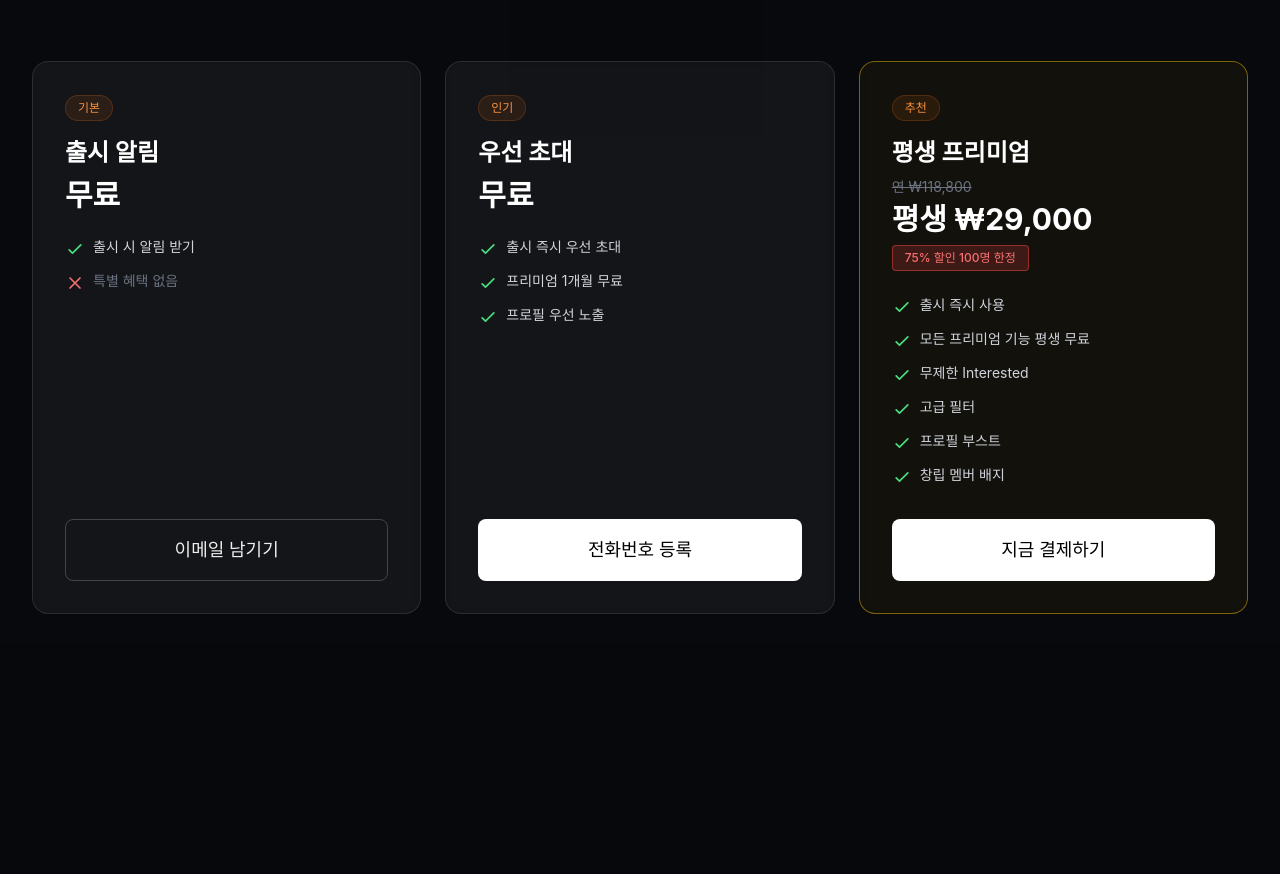
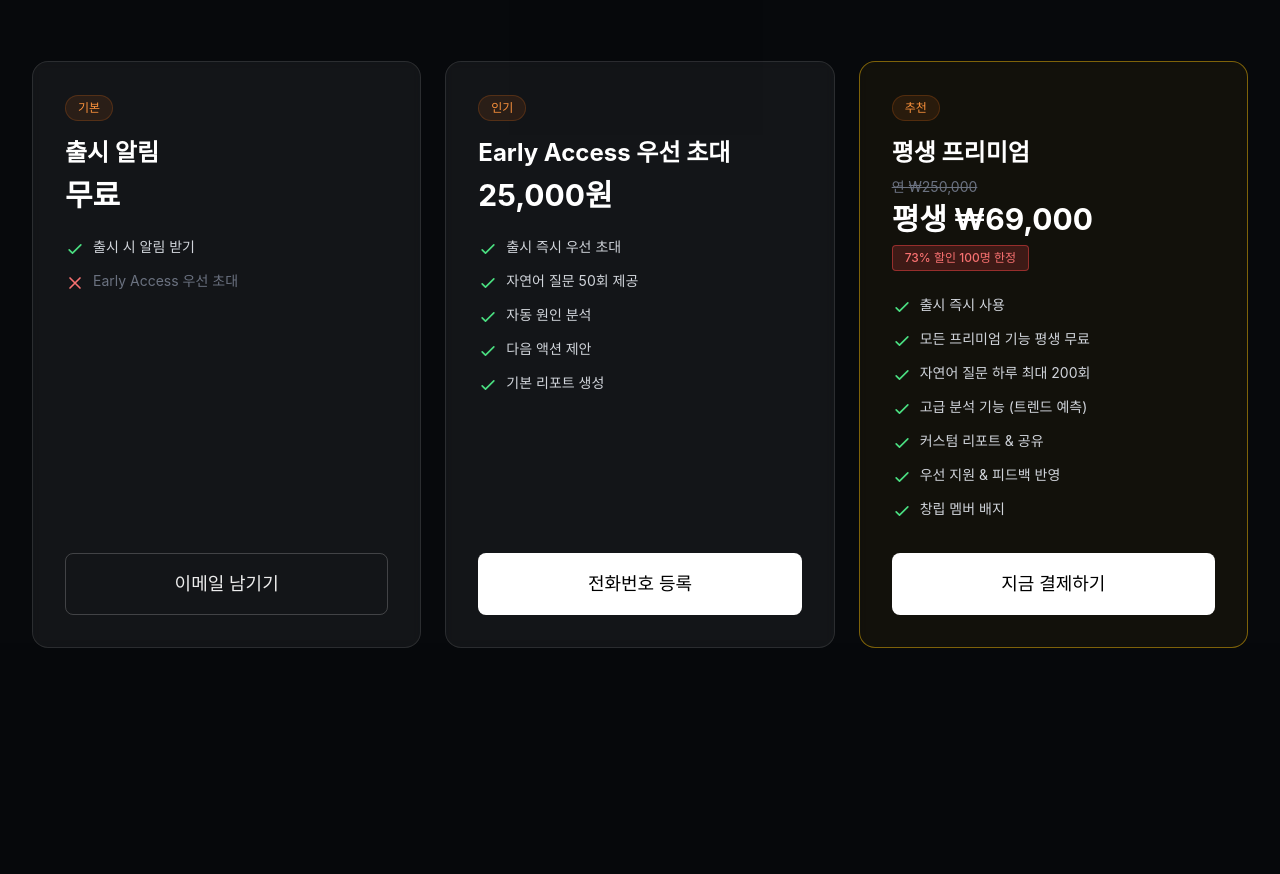
Before and after one commit to unknownstarter/vibesemantic, a Next.js app: page / in a window 1280 px wide. Shown: the part 2660-3534 px from the top of the page. Built offline with nearby package versions, Linux system fonts and the light colour scheme.

Commit message:
change the price section

```diff
--- a/src/widgets/pricing/Pricing.tsx
+++ b/src/widgets/pricing/Pricing.tsx
@@ -44,7 +44,7 @@ const plans: Plan[] = [
     price: "무료",
     features: [
       { text: "출시 시 알림 받기", included: true },
-      { text: "특별 혜택 없음", included: false },
+      { text: "Early Access 우선 초대", included: false },
     ],
     buttonText: "이메일 남기기",
     buttonVariant: "secondary",
@@ -53,12 +53,14 @@ const plans: Plan[] = [
     id: "popular",
     title: "인기",
     badge: "인기",
-    heading: "우선 초대",
-    price: "무료",
+    heading: "Early Access 우선 초대",
+    price: "25,000원",
     features: [
       { text: "출시 즉시 우선 초대", included: true },
-      { text: "프리미엄 1개월 무료", included: true },
-      { text: "프로필 우선 노출", included: true },
+      { text: "자연어 질문 50회 제공", included: true },
+      { text: "자동 원인 분석", included: true },
+      { text: "다음 액션 제안", included: true },
+      { text: "기본 리포트 생성", included: true },
     ],
     buttonText: "전화번호 등록",
     buttonVariant: "primary",
@@ -68,15 +70,16 @@ const plans: Plan[] = [
     title: "추천",
     badge: "추천",
     heading: "평생 프리미엄",
-    price: "평생 ₩29,000",
-    originalPrice: "연 ₩118,800",
-    discountBanner: "75% 할인 100명 한정",
+    price: "평생 ₩69,000",
+    originalPrice: "연 ₩250,000",
+    discountBanner: "73% 할인 100명 한정",
     features: [
       { text: "출시 즉시 사용", included: true },
       { text: "모든 프리미엄 기능 평생 무료", included: true },
-      { text: "무제한 Interested", included: true },
-      { text: "고급 필터", included: true },
-      { text: "프로필 부스트", included: true },
+      { text: "자연어 질문 하루 최대 200회", included: true },
+      { text: "고급 분석 기능 (트렌드 예측)", included: true },
+      { text: "커스텀 리포트 & 공유", included: true },
+      { text: "우선 지원 & 피드백 반영", included: true },
       { text: "창립 멤버 배지", included: true },
     ],
     buttonText: "지금 결제하기",
```
Also changed, not shown: 2 other files (tests, documents, lock files or other folders).
